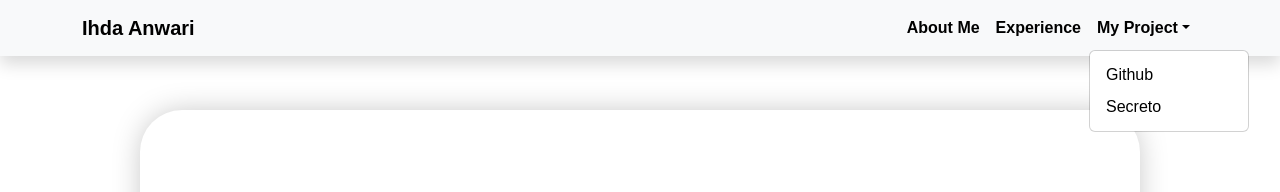
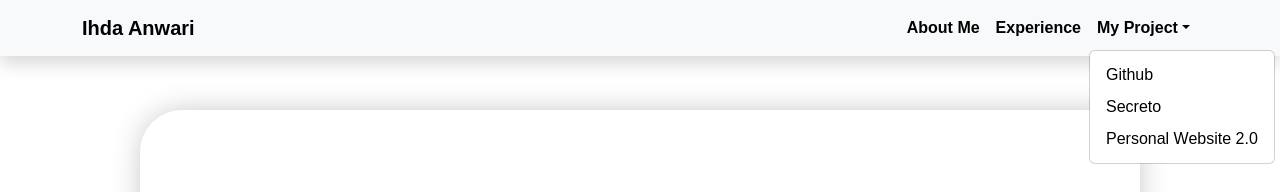
Before and after one commit to ihda06/astra-jingga, a Next.js app: page / in a window 1280 px wide. Both pictures are taken after a click on the button "My Project". Shown: the top 192 px of the page. Built offline with nearby package versions, Linux system fonts and the light colour scheme.

Commit message:
refactor: add new project

```diff
--- a/src/app/page.js
+++ b/src/app/page.js
@@ -114,6 +114,12 @@ export default function Home() {
                   href="https://secreto-ihda.vercel.app/"
                 >
                   Secreto
+                </NavDropdown.Item>
+                <NavDropdown.Item
+                  eventKey="4.3"
+                  href="https://ihdas-playground.vercel.app/"
+                >
+                  Personal Website 2.0
                 </NavDropdown.Item>
               </NavDropdown>
             </Nav>
```
